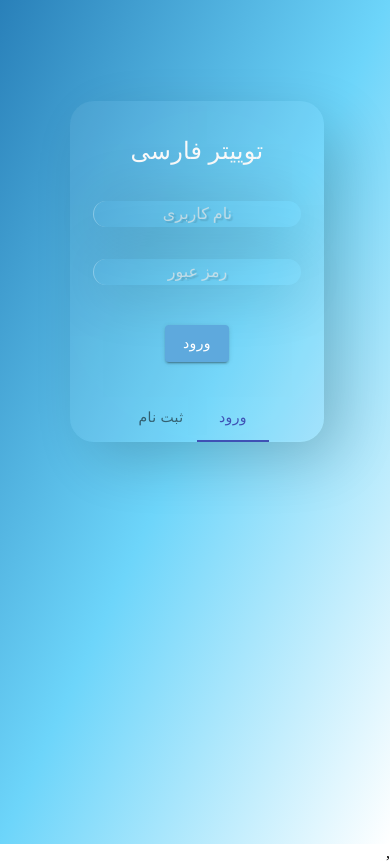
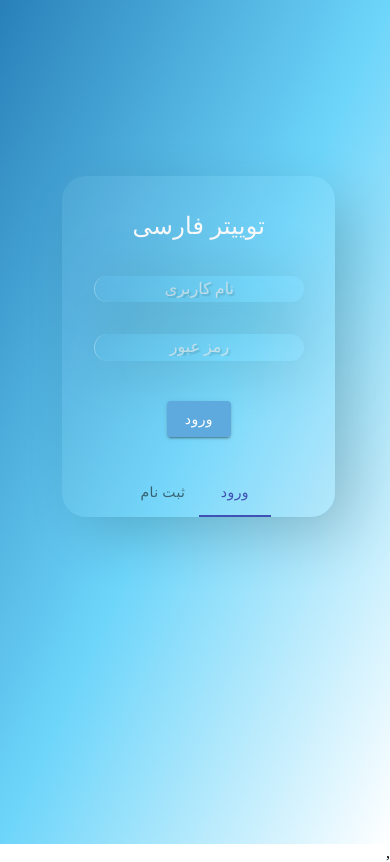
Before and after one commit to Mahdisaeidi79/PersianTwitter, a React (Create React App) app: page /login in a window 390 px wide. Built offline with nearby package versions, Linux system fonts and the light colour scheme.

Commit message:
improve responsive in login/register page

```diff
--- a/src/Pages/auth/style.js
+++ b/src/Pages/auth/style.js
@@ -20,21 +20,27 @@ const useStyle = makeStyles((theme) => ({
         backdropFilter: 'blur(50rem)',
         boxShadow: '1.25rem 1.25rem 3.75rem -0.375rem rgba(0,0,0,0.2)',
         borderRadius: '1.5rem',
-        [theme.breakpoints.between('500', '1200')]: {
-            width: '55%',
-            margin: '18% auto',
-            right: '22%',
+        [theme.breakpoints.between('500', '900')]: {
+            width: '71%',
+            margin: '32% auto',
+            right: '15%',
+            left: '24%'
+        },
+        [theme.breakpoints.between('900', '1024')]: {
+            width: '68%',
+            margin: '34% auto',
+            right: '16%',
             left: '25%'
         },
         [theme.breakpoints.between('365', '500')]: {
-            width: '65%',
-            margin: '26% auto',
-            right: '17%',
+            width: '70%',
+            margin: '45% auto',
+            right: '14%',
             left: '50%'
         },
         [theme.breakpoints.between('xs', '365')]: {
             width: '70%',
-            margin: '26% auto',
+            margin: '37% auto',
             right: '15%',
             left: '50%'
         }
```
